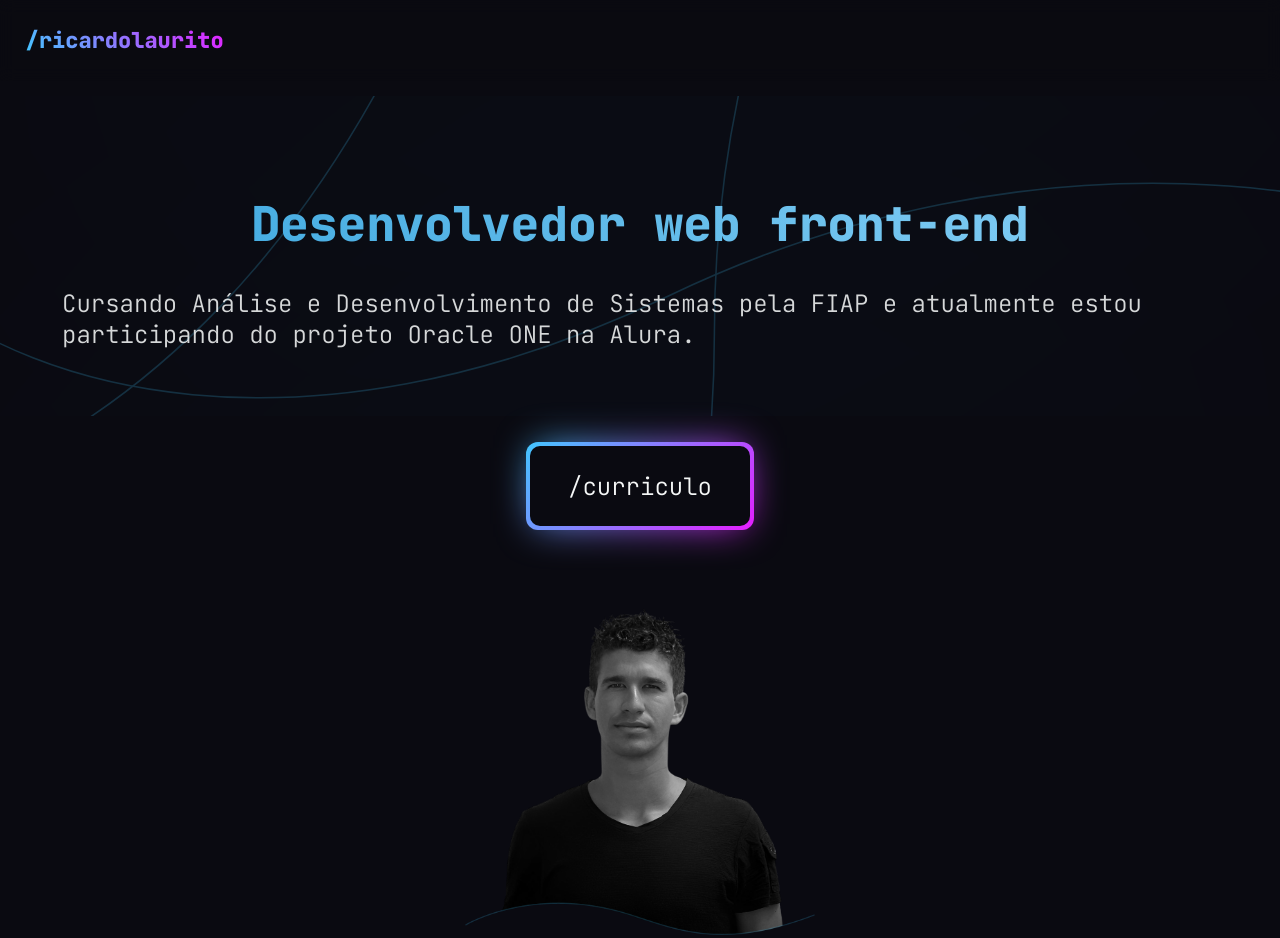
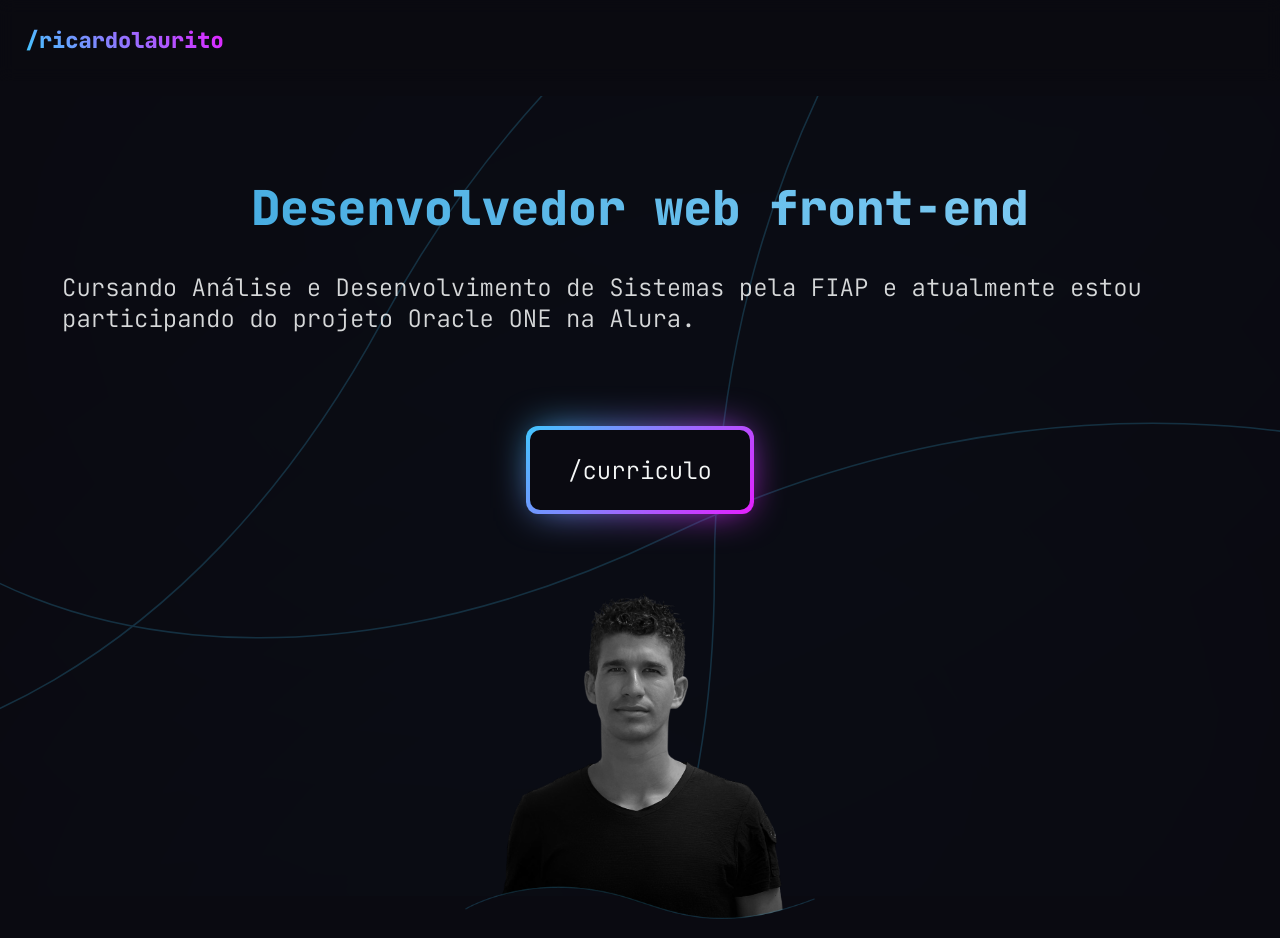
Before and after one commit to ricardolaurito/portfolio-one, a plain HTML site: page index.html in a window 1280 px wide. Shown: the top 938 px of the page. Drawn offline with nearby package versions, Linux system fonts and the light colour scheme.

Commit message:
Erro no hero

```diff
--- a/assets/scss/_layout.scss
+++ b/assets/scss/_layout.scss
@@ -50,7 +50,7 @@ main {
 
    margin: 0 auto;
 
-   padding: 24px 16px;
+   padding: 48px 16px;
 
    display: flex;
    justify-content: center;
@@ -93,7 +93,7 @@ main {
 .relative {
    position: relative;
    max-width: 1800px;
-   height: 5vh;
+   //height: 5vh;
 }
 
 .bg__hero {
@@ -102,7 +102,7 @@ main {
    left: 0;
 
    width: 100%;
-   height: 40vh;
+   height: 100vh;
    //transform: rotate(-14deg);
 
    overflow: hidden;
@@ -256,7 +256,7 @@ a {
 
 .form__container {
    width: 800px;
-   background: linear-gradient(#111111, #111111) padding-box,
+   background: linear-gradient($black-div, $black-div) padding-box,
       linear-gradient(145deg, transparent 35%, $pink-element, $blue-element) border-box;
    border: 2px solid transparent;
    padding: 32px 24px;
```
Also changed, not shown: assets/css/style.css.
